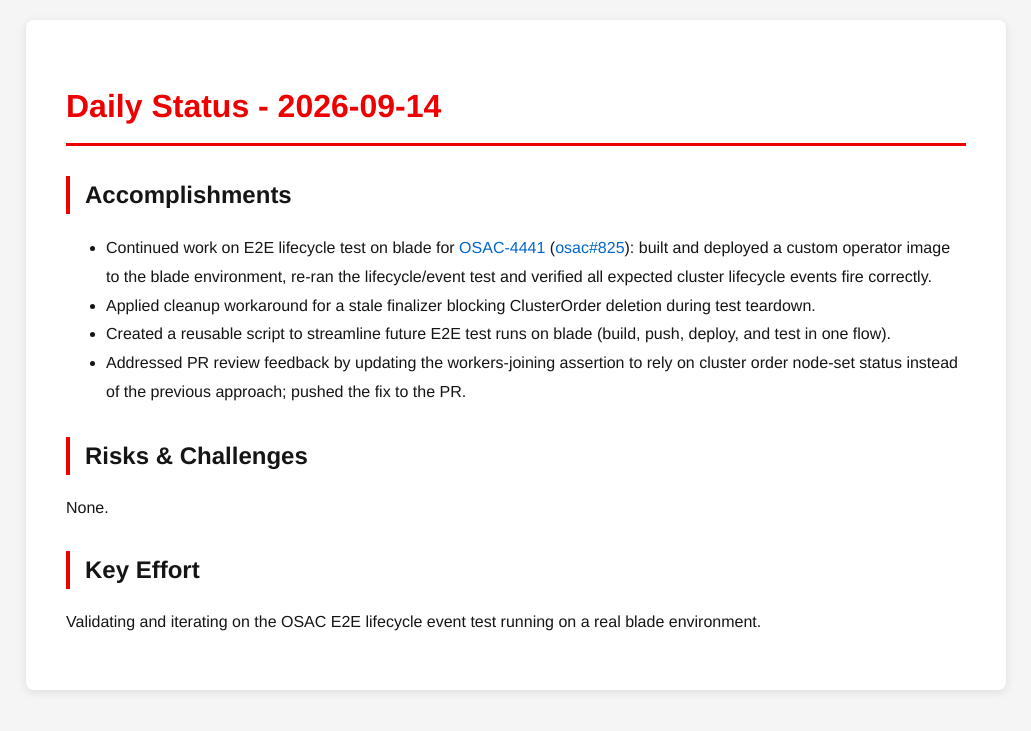
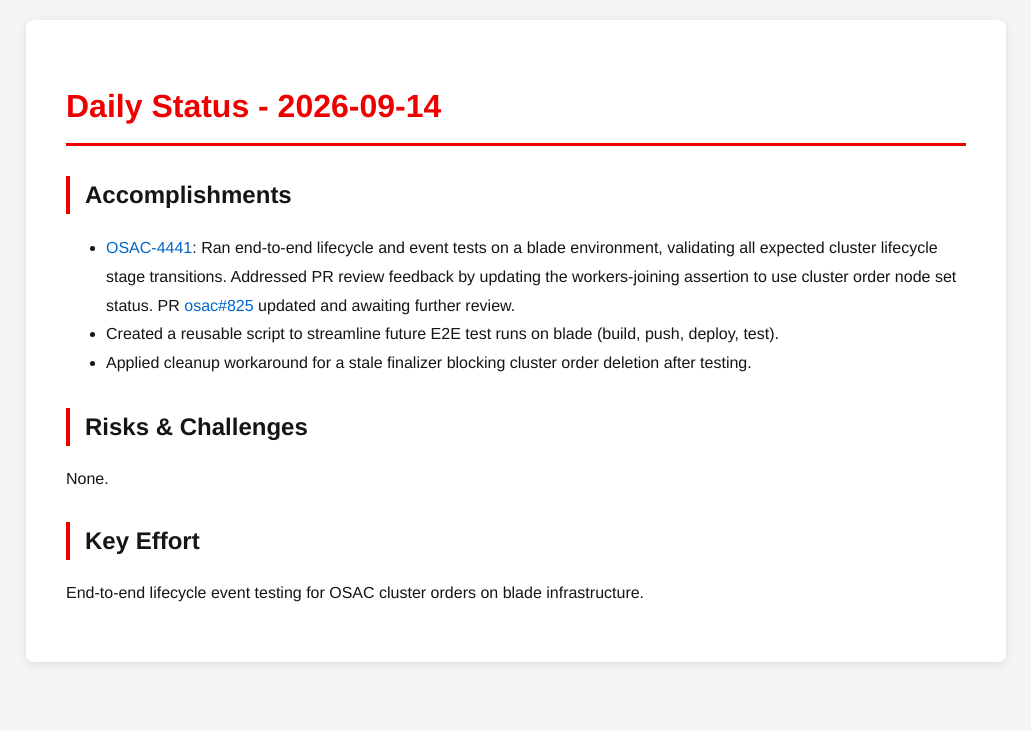
Before and after one commit to tzvatot/daily-status, a Jekyll site: the page built from 2026-09-14.md, in a window 1280 px wide. Shown: the top 731 px of the page, without its empty margins (124-1155 px from the left). Built offline with Jekyll 4.4.1, drawn with Linux system fonts in a browser that asks for light colours.

Commit message:
Daily status update - 2026-09-14

```diff
--- a/2026-09-14.md
+++ b/2026-09-14.md
@@ -7,13 +7,12 @@ date: 2026-09-14
 # Daily Status - 2026-09-14
 
 ## Accomplishments
-- Continued work on E2E lifecycle test on blade for [OSAC-4441](https://redhat.atlassian.net/browse/OSAC-4441) ([osac#825](https://github.com/osac-project/osac/pull/825)): built and deployed a custom operator image to the blade environment, re-ran the lifecycle/event test and verified all expected cluster lifecycle events fire correctly.
-- Applied cleanup workaround for a stale finalizer blocking ClusterOrder deletion during test teardown.
-- Created a reusable script to streamline future E2E test runs on blade (build, push, deploy, and test in one flow).
-- Addressed PR review feedback by updating the workers-joining assertion to rely on cluster order node-set status instead of the previous approach; pushed the fix to the PR.
+- [OSAC-4441](https://redhat.atlassian.net/browse/OSAC-4441): Ran end-to-end lifecycle and event tests on a blade environment, validating all expected cluster lifecycle stage transitions. Addressed PR review feedback by updating the workers-joining assertion to use cluster order node set status. PR [osac#825](https://github.com/osac-project/osac/pull/825) updated and awaiting further review.
+- Created a reusable script to streamline future E2E test runs on blade (build, push, deploy, test).
+- Applied cleanup workaround for a stale finalizer blocking cluster order deletion after testing.
 
 ## Risks & Challenges
 None.
 
 ## Key Effort
-Validating and iterating on the OSAC E2E lifecycle event test running on a real blade environment.
+End-to-end lifecycle event testing for OSAC cluster orders on blade infrastructure.
```
